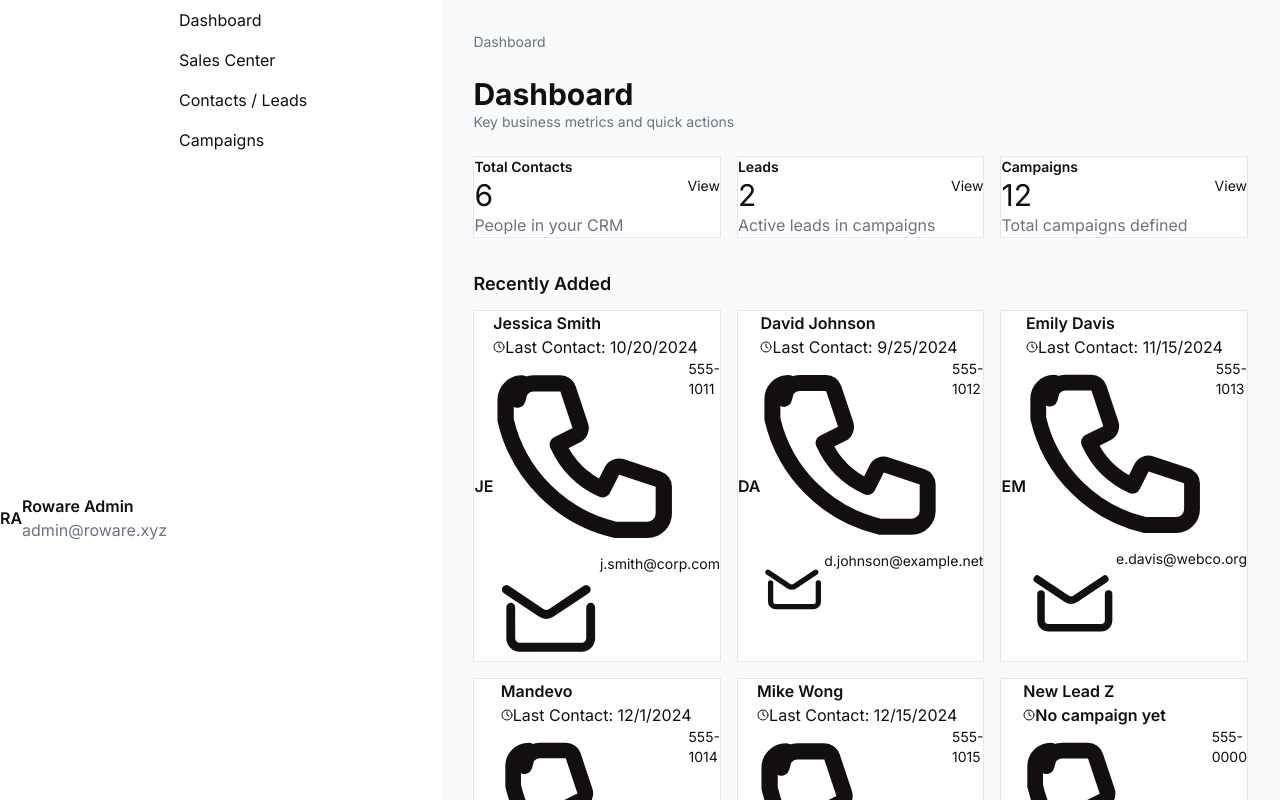
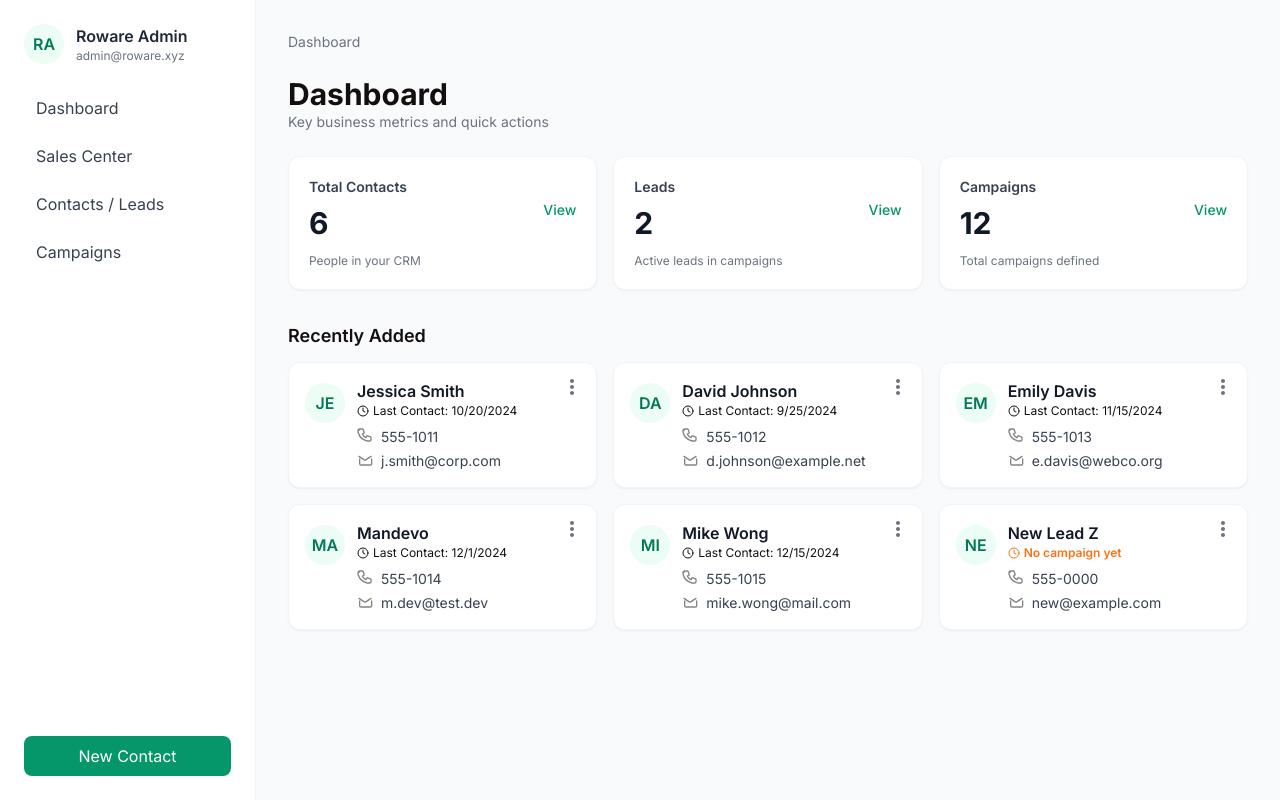
Before and after one commit to fore-site/crm-beta, a React (Vite) app in the folder client/: page / in a window 1280 px wide. Shown: the top 800 px of the page. Built offline with nearby package versions, Linux system fonts and the light colour scheme; a small style sheet from the web is missing.

Commit message:
tailwind config

```diff
--- a/client/tailwind.config.js
+++ b/client/tailwind.config.js
@@ -4,7 +4,11 @@ export default {
     // It tells Tailwind which files to scan for class names.
     // We've configured it to look in your HTML file and all
     // JavaScript, TypeScript, JSX, and TSX files inside the 'src' folder.
-    content: ['./index.html', './src/main.jsx', './src/app.jsx'],
+    content: [
+        './index.html',
+        // scan everything under src (components, pages, utils, etc.)
+        './src/**/*.{js,jsx,ts,tsx,html}',
+    ],
     // The 'theme' object is where you can customize Tailwind's default design system.
     // You can extend it to add your own colors, fonts, spacing, etc.
     theme: {
```
